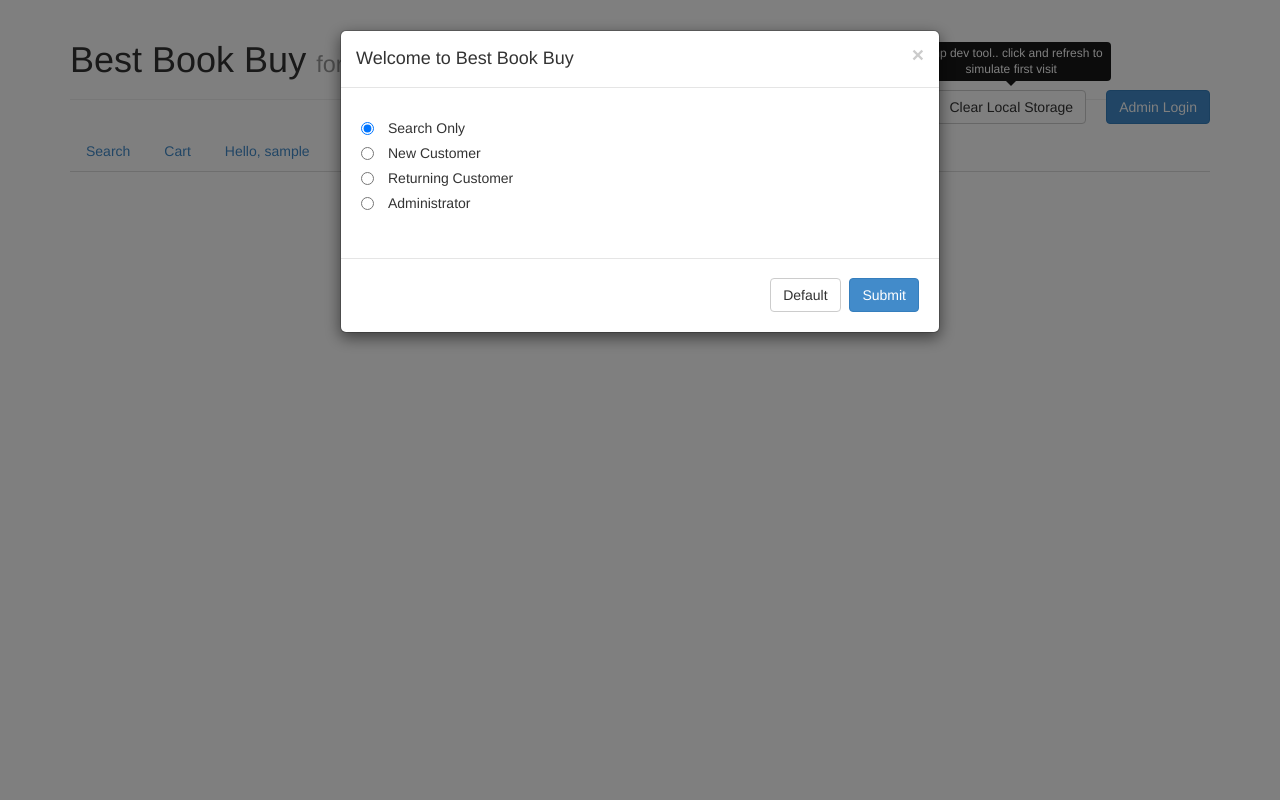
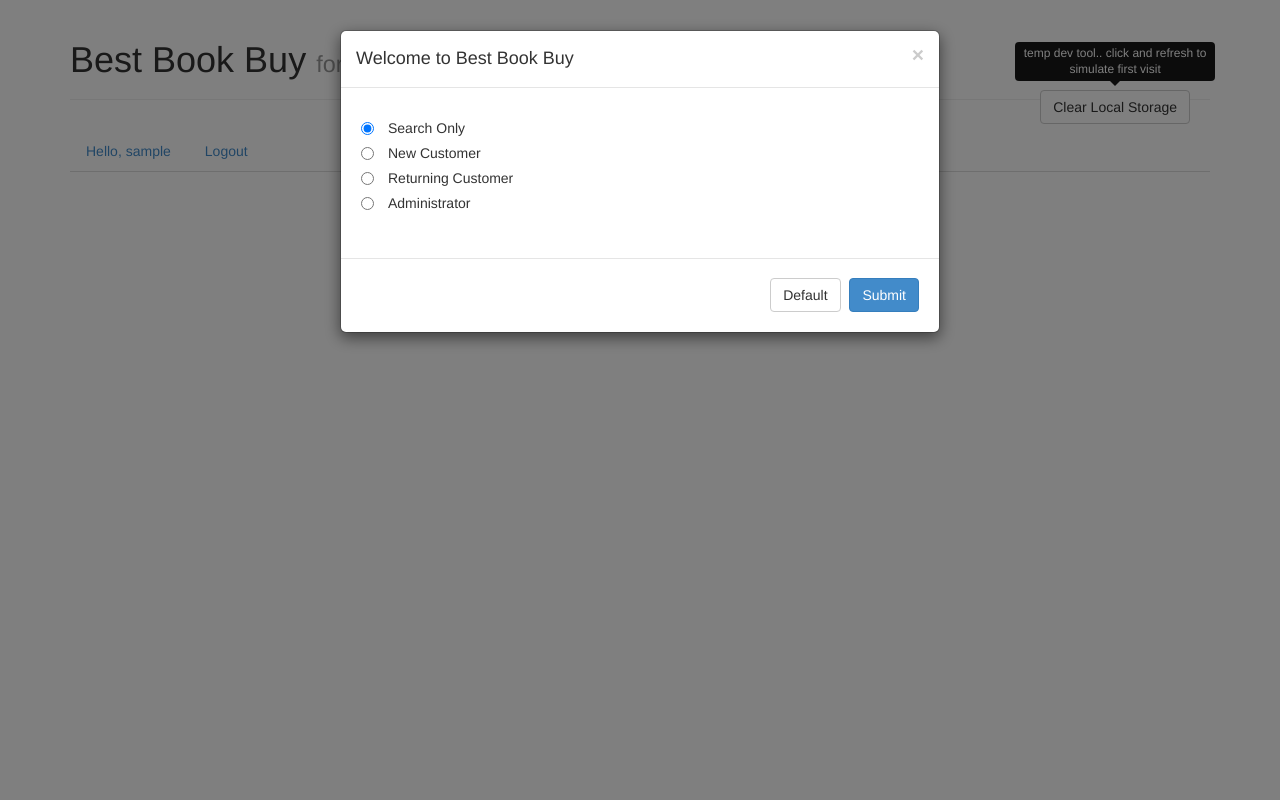
Before and after one commit to kellyk/b3, a PHP site: page / in a window 1280 px wide. Run offline with PHP 8.4, Linux system fonts and the light colour scheme; the visitor is signed in with stand-in values (Sample User, id 1).

Commit message:
Enforce business rules that an administrator cannot also be a buyer.

```diff
--- a/views/global/header.php
+++ b/views/global/header.php
@@ -14,9 +14,6 @@
 <div class="container">
 	<div class="page-header">
 	  	<h1>Best Book Buy <small>for all your textbook needs</small></h1>
-	  	<a href="<?php echo SITE_ROOT; ?>admin/login">
-	  		<button id="adminLogin" class="btn btn-primary pull-right">Admin Login</button>
-	  	</a>
  		<button data-toggle="tooltip" title="temp dev tool.. click and refresh to simulate first visit"
  			id="clearStorage" class="btn btn-default pull-right" onclick="localStorage.clear(); return false;"
  			style="margin-right:20px">Clear Local Storage
@@ -25,8 +22,10 @@
 	</div>
 	<nav>
 		<ul class="main-nav nav nav-tabs pull-down">
+			<?php if (!$_SESSION['administrator']) { ?>
 			<li><a href="<?php echo SITE_ROOT; ?>search">Search</a></li>
 			<li><a href="<?php echo SITE_ROOT; ?>cart">Cart</a></li>
+			<?php } ?>
 			<?php if (!$_SESSION['logged_in']) { ?>
 			<li><a href="<?php echo SITE_ROOT; ?>login">Login / Register</a></li>
 			<?php } else { ?>
```
